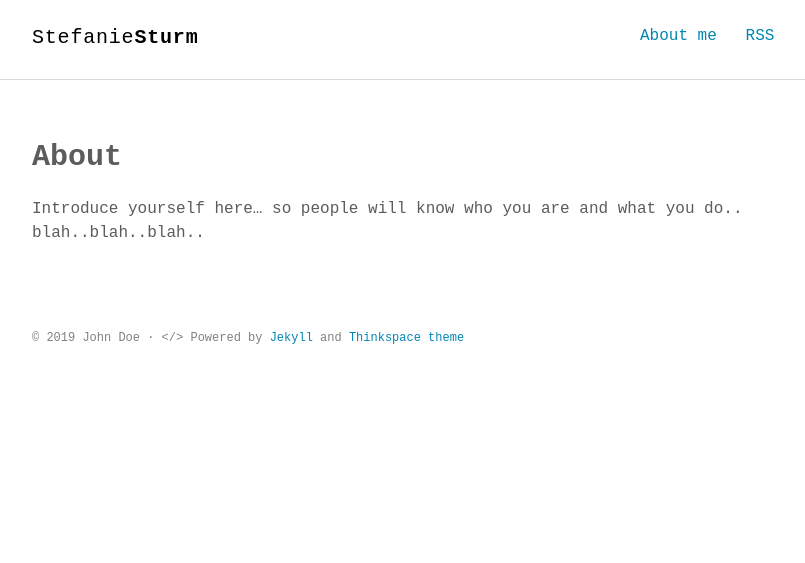
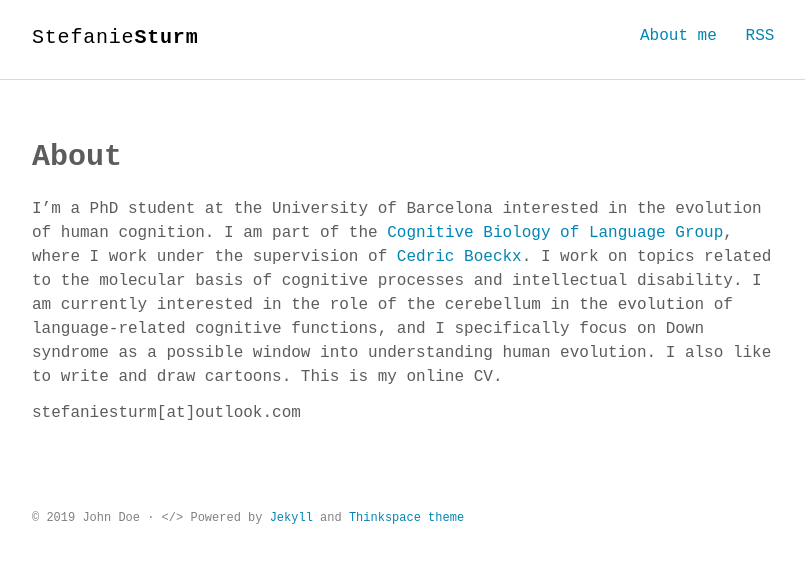
Before and after one commit to stefaniesturm/stefaniesturm.github.io, a Jekyll site: the page built from about.md, in a window 1280 px wide. Shown: the top 563 px of the page, without its empty margins (232-1037 px from the left). Built offline with Jekyll 4.4.1, drawn with Linux system fonts in a browser that asks for light colours; some web fonts are replaced.

Commit message:
Update about.md

```diff
--- a/about.md
+++ b/about.md
@@ -4,4 +4,6 @@ title: About
 permalink: /about/
 ---
 
-Introduce yourself here... so people will know who you are and what you do.. blah..blah..blah..
+I'm a PhD student at the University of Barcelona interested in the evolution of human cognition. I am part of the <a href="http://bioling.ub.edu" target="_blank" rel="noopener noreferrer">Cognitive Biology of Language Group</a>, where I work under the supervision of <a href="https://www.icrea.cat/Web/ScientificStaff/cedric-boeckx--493" target="_blank" rel="noopener noreferrer">Cedric Boeckx</a>. I work on topics related to the molecular basis of cognitive processes and intellectual disability. I am currently interested in the role of the cerebellum in the evolution of language-related cognitive functions, and I specifically focus on Down syndrome as a possible window into understanding human evolution. I also like to write and draw cartoons. This is my online CV.
+
+stefaniesturm[at]outlook.com
```
